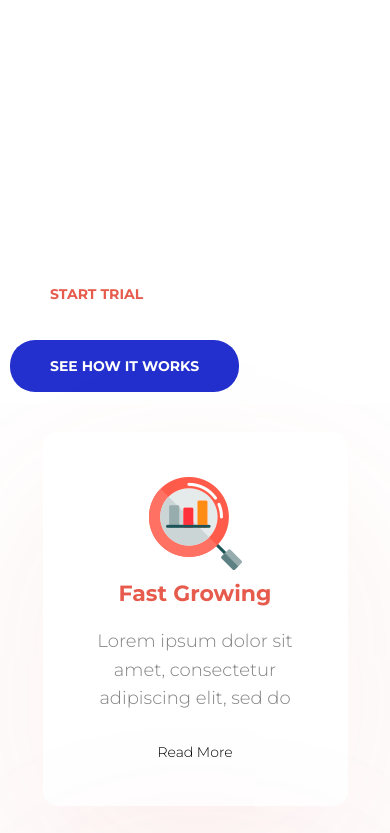
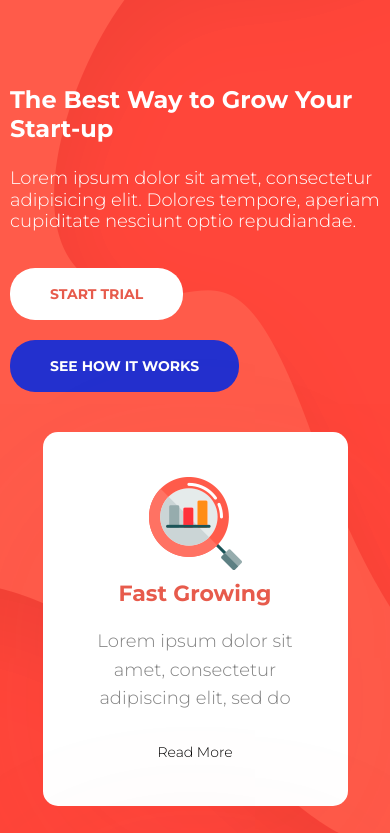
Before and after one commit to AmirZukhair/Landing-page-start-up, a plain HTML site: page index.html in a window 390 px wide. Shown: the part 105-938 px from the top of the page. Drawn offline with nearby package versions, Linux system fonts and the light colour scheme.

Commit message:
little change

```diff
--- a/css/media.css
+++ b/css/media.css
@@ -63,7 +63,7 @@
     }
 
     .top {
-    background: url(img/shape1.png) no-repeat right top, url(img/shape2.png) no-repeat left 65%, url(img/bg.png) no-repeat top left;
+    background: url(../img/shape1.png) no-repeat right top, url(../img/shape2.png) no-repeat left 65%, url(../img/bg.png) no-repeat top left;
 }
 .top__content-title {
     font-size: 35px;
```
